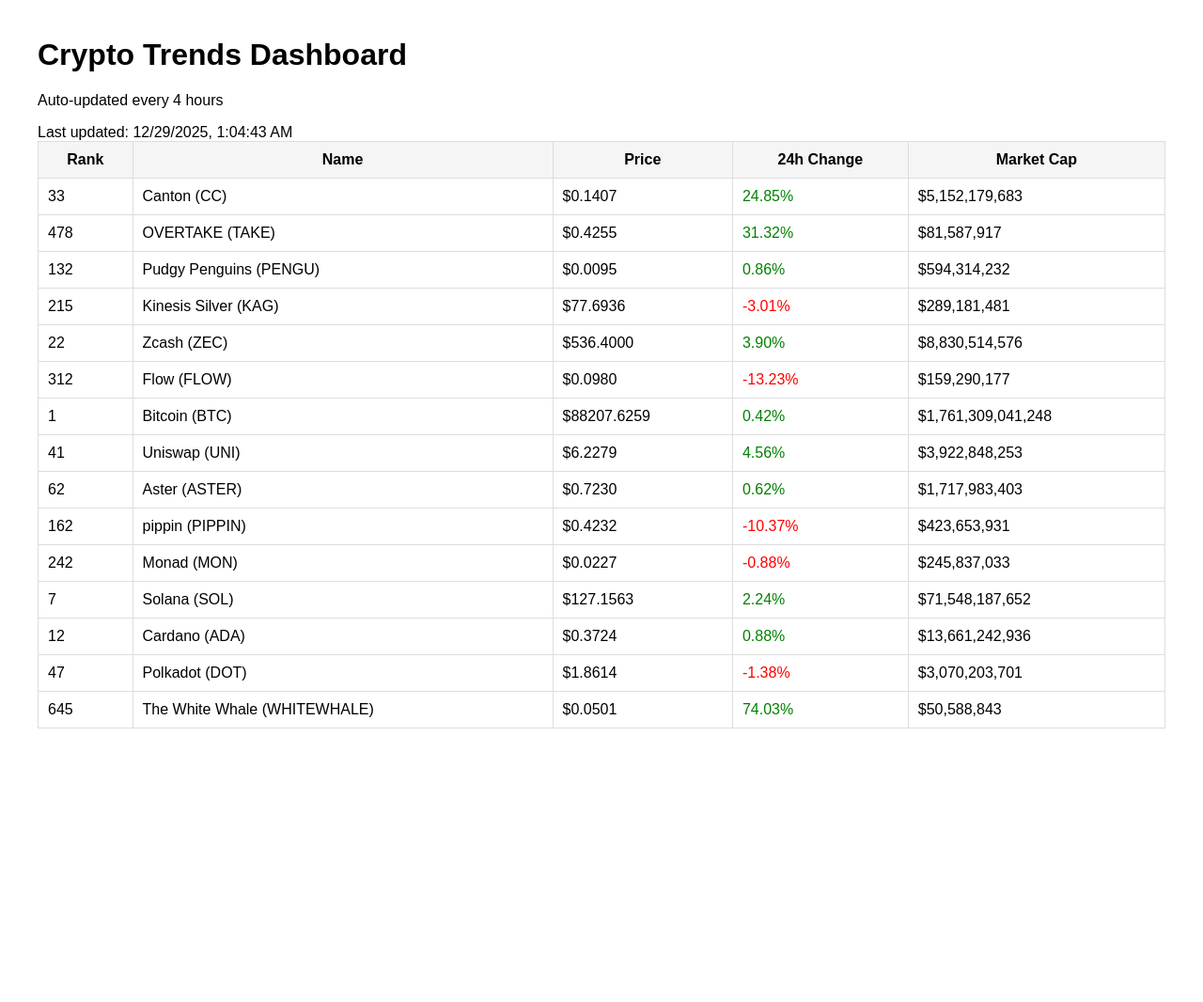
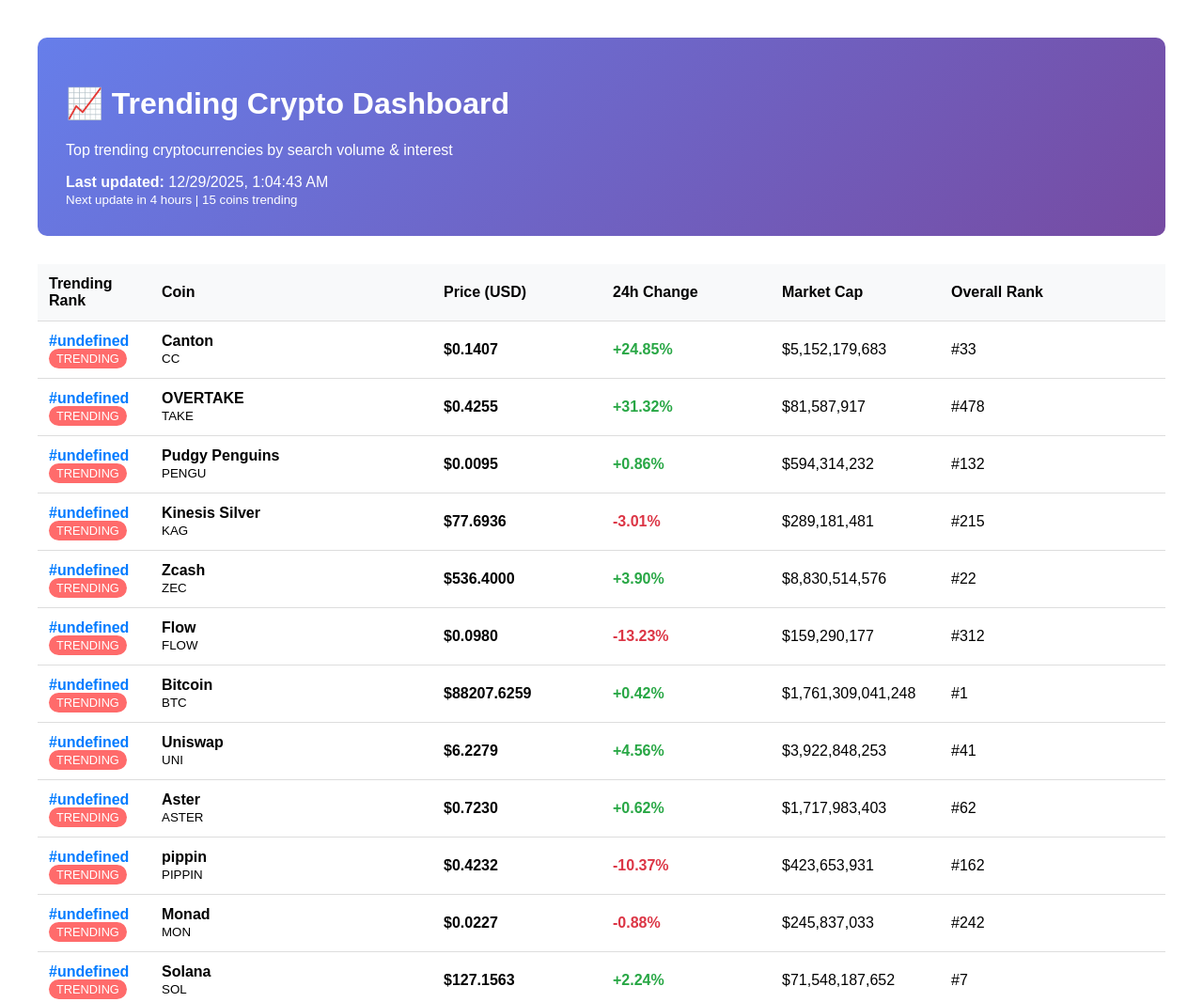
Before and after one commit to DKowarsch/crypto-trends-tracker, a plain HTML site: page index.html in a window 1280 px wide. Shown: the top 1066 px of the page at 94% size. Before the commit the page ends 815 px from the top, so only its background shows below. Drawn offline with Linux system fonts and the light colour scheme.

Commit message:
Update index.html

```diff
--- a/index.html
+++ b/index.html
@@ -3,26 +3,35 @@
 <head>
     <title>Crypto Trends Dashboard</title>
     <style>
-        body { font-family: Arial, sans-serif; margin: 40px; }
-        table { width: 100%; border-collapse: collapse; }
-        th, td { padding: 10px; border: 1px solid #ddd; }
-        th { background: #f5f5f5; }
-        .positive { color: green; }
-        .negative { color: red; }
+        body { font-family: Arial, sans-serif; margin: 40px; max-width: 1200px; }
+        table { width: 100%; border-collapse: collapse; margin-top: 20px; }
+        th, td { padding: 12px; text-align: left; border-bottom: 1px solid #ddd; }
+        th { background: #f8f9fa; font-weight: bold; }
+        .positive { color: #28a745; }
+        .negative { color: #dc3545; }
+        .rank { font-weight: bold; color: #007bff; }
+        .header { background: linear-gradient(135deg, #667eea 0%, #764ba2 100%);
+                  color: white; padding: 30px; border-radius: 10px; margin-bottom: 30px; }
+        .trending-badge { background: #ff6b6b; color: white; padding: 3px 8px;
+                         border-radius: 12px; font-size: 0.8em; }
     </style>
 </head>
 <body>
-    <h1>Crypto Trends Dashboard</h1>
-    <p>Auto-updated every 4 hours</p>
-    <div id="lastUpdate">Loading...</div>
+    <div class="header">
+        <h1>📈 Trending Crypto Dashboard</h1>
+        <p>Top trending cryptocurrencies by search volume & interest</p>
+        <div id="lastUpdate">Loading...</div>
+    </div>
+
     <table id="coinsTable">
         <thead>
             <tr>
-                <th>Rank</th>
-                <th>Name</th>
-                <th>Price</th>
-                <th>24h Change</th>
-                <th>Market Cap</th>
+                <th width="10%">Trending Rank</th>
+                <th width="25%">Coin</th>
+                <th width="15%">Price (USD)</th>
+                <th width="15%">24h Change</th>
+                <th width="15%">Market Cap</th>
+                <th width="20%">Overall Rank</th>
             </tr>
         </thead>
         <tbody>
@@ -32,28 +41,41 @@
 
     <script>
         // Load data from your JSON file
+        const DATA_URL = 'https://raw.githubusercontent.com/DKowarsch/crypto-trends-tracker/main/crypto_data.json';
+
         async function loadData() {
             try {
-                const response = await fetch('https://raw.githubusercontent.com/DKowarsch/crypto-trends-tracker/main/crypto_data.json');
+                const response = await fetch(DATA_URL + '?t=' + new Date().getTime());
                 const coins = await response.json();
                 displayData(coins);
             } catch (error) {
-                document.getElementById('coinsTable').innerHTML =
-                    '<tr><td colspan="5">Loading data...</td></tr>';
+                document.querySelector('#coinsTable tbody').innerHTML =
+                    '<tr><td colspan="6" style="text-align:center; padding:40px; color:#666;">Loading data...<br>If this persists, check if data is being fetched.</td></tr>';
+                console.log('Loading...');
             }
         }
 
         function displayData(coins) {
+            if (!coins || coins.length === 0) {
+                document.querySelector('#coinsTable tbody').innerHTML =
+                    '<tr><td colspan="6" style="text-align:center; padding:40px; color:#666;">No data available yet.<br>The next update runs every 4 hours.</td></tr>';
+                return;
+            }
+
             let html = '';
             coins.forEach(coin => {
                 const changeClass = coin['24h_change'] >= 0 ? 'positive' : 'negative';
+                const changeSign = coin['24h_change'] >= 0 ? '+' : '';
+                const marketCap = coin.market_cap ? `$${parseInt(coin.market_cap).toLocaleString()}` : 'N/A';
+
                 html += `
                     <tr>
-                        <td>${coin.market_cap_rank}</td>
-                        <td>${coin.name} (${coin.symbol})</td>
-                        <td>$${coin.price.toFixed(4)}</td>
-                        <td class="${changeClass}">${coin['24h_change'].toFixed(2)}%</td>
-                        <td>$${parseInt(coin.market_cap).toLocaleString()}</td>
+                        <td><span class="rank">#${coin.trending_rank}</span> <span class="trending-badge">TRENDING</span></td>
+                        <td><strong>${coin.name}</strong><br><small>${coin.symbol.toUpperCase()}</small></td>
+                        <td><strong>$${parseFloat(coin.price).toFixed(4)}</strong></td>
+                        <td class="${changeClass}"><strong>${changeSign}${coin['24h_change'].toFixed(2)}%</strong></td>
+                        <td>${marketCap}</td>
+                        <td>#${coin.market_cap_rank || 'N/A'}</td>
                     </tr>
                 `;
             });
@@ -63,13 +85,17 @@
             // Update timestamp
             if (coins.length > 0) {
                 const lastUpdate = new Date(coins[0].timestamp);
-                document.getElementById('lastUpdate').textContent =
-                    `Last updated: ${lastUpdate.toLocaleString()}`;
+                document.getElementById('lastUpdate').innerHTML =
+                    `<strong>Last updated:</strong> ${lastUpdate.toLocaleString()}<br>
+                     <small>Next update in 4 hours | ${coins.length} coins trending</small>`;
             }
         }
 
         // Load on page open
         loadData();
+
+        // Auto-refresh every 2 minutes
+        setInterval(loadData, 120000);
     </script>
 </body>
 </html>
```
